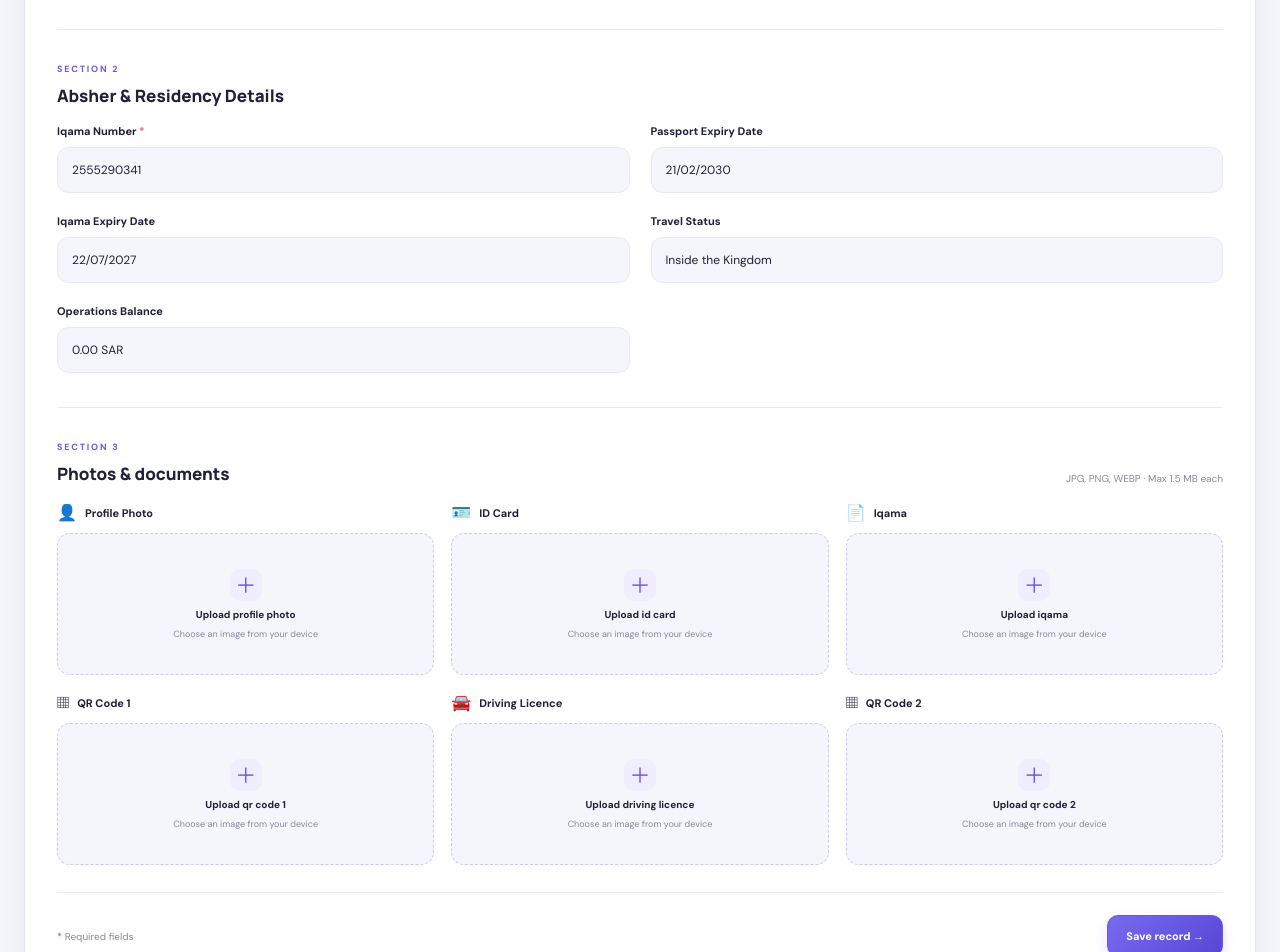
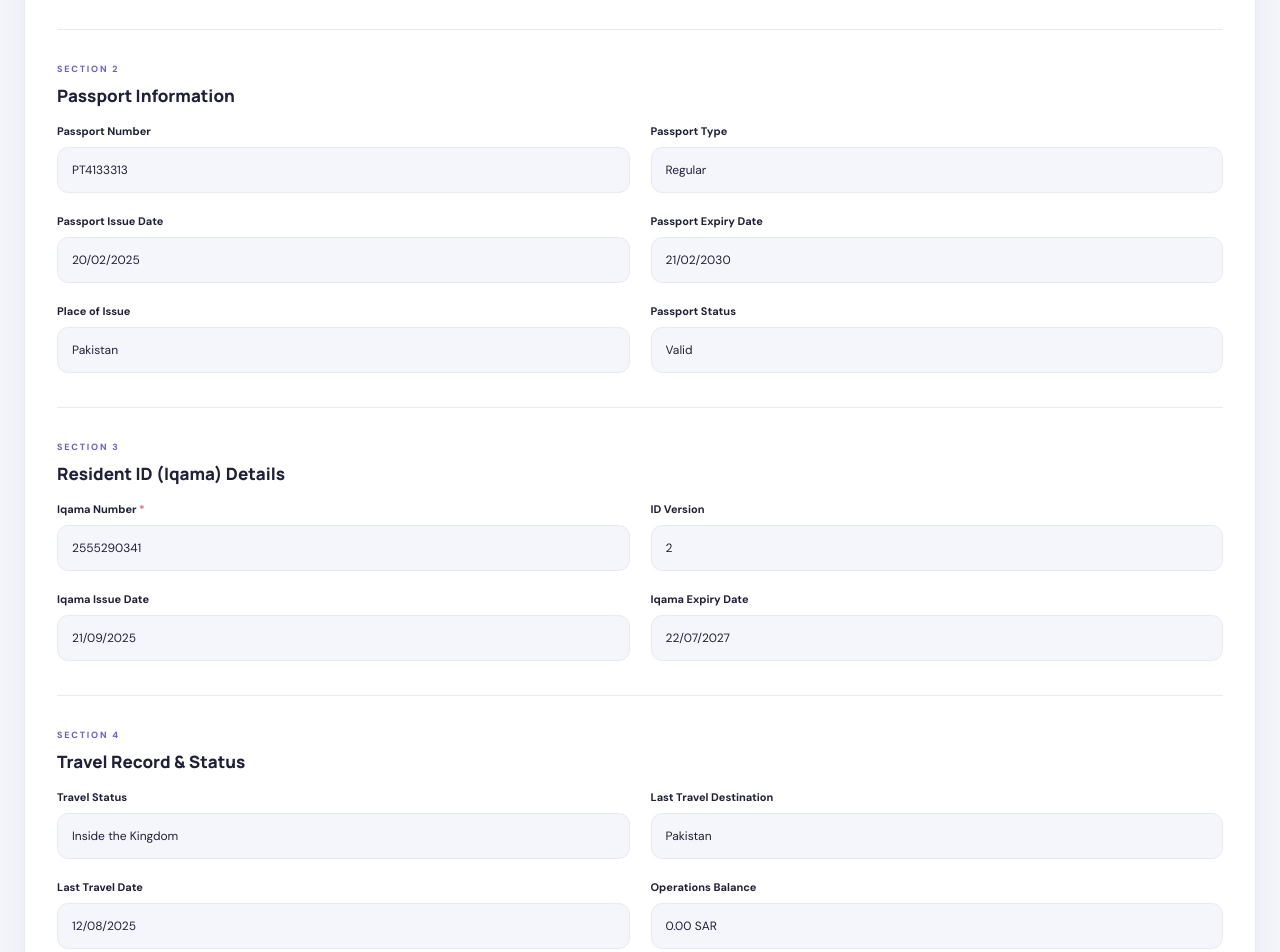
Before and after one commit to QudratUllahKhan9/absherDeshboardFrontend, a React (Vite) app: page / in a window 1280 px wide. Shown: the part 1040-1992 px from the top of the page. Built offline with nearby package versions, Linux system fonts and the light colour scheme.

Commit message:
Update App.jsx

```diff
--- a/src/App.jsx
+++ b/src/App.jsx
@@ -1,7 +1,7 @@
 import { useEffect, useMemo, useState } from "react";
 import "./App.css";
 
-const STORAGE_KEY = "peoplehub_records_v4";
+const STORAGE_KEY = "peoplehub_records_v5";
 const THEME_KEY = "peoplehub_theme";
 
 const IMAGE_FIELDS = [
@@ -15,13 +15,27 @@ const IMAGE_FIELDS = [
 
 const EMPTY_FORM = {
   name: "",
-  idNo: "2555290341",
   phone: "",
   password: "",
+
+  // Passport Information
   passportNo: "PT4133313",
-  passportExpiry: "21/02/2030",
-  iqamaExpiry: "22/07/2027",
+  passportType: "Regular",
+  passportIssueDate: "20/02/2025",
+  passportExpiryDate: "21/02/2030",
+  passportPlaceOfIssue: "Pakistan",
+  passportStatus: "Valid",
+
+  // Resident ID (Iqama) Details
+  idNo: "2555290341",
+  idVersion: "2",
+  iqamaIssueDate: "21/09/2025",
+  iqamaExpiryDate: "22/07/2027",
+
+  // Travel Record & Status
   travelStatus: "Inside the Kingdom",
+  lastTravelDestination: "Pakistan",
+  lastTravelDate: "12/08/2025",
   balance: "0.00 SAR",
 };
 
@@ -136,15 +150,7 @@ export default function App() {
 
     const record = {
       id: editingId || createId(),
-      name: form.name.trim(),
-      idNo: form.idNo.trim(),
-      phone: form.phone.trim(),
-      password: form.password.trim(),
-      passportNo: form.passportNo.trim(),
-      passportExpiry: form.passportExpiry.trim(),
-      iqamaExpiry: form.iqamaExpiry.trim(),
-      travelStatus: form.travelStatus.trim(),
-      balance: form.balance.trim(),
+      ...form,
       images: {
         ...(previousRecord?.images || {}),
         ...images,
@@ -170,13 +176,21 @@ export default function App() {
     setEditingId(item.id);
     setForm({
       name: item.name || "",
-      idNo: item.idNo || "",
       phone: item.phone || "",
       password: item.password || "",
       passportNo: item.passportNo || "",
-      passportExpiry: item.passportExpiry || "",
-      iqamaExpiry: item.iqamaExpiry || "",
+      passportType: item.passportType || "",
+      passportIssueDate: item.passportIssueDate || "",
+      passportExpiryDate: item.passportExpiryDate || "",
+      passportPlaceOfIssue: item.passportPlaceOfIssue || "",
+      passportStatus: item.passportStatus || "",
+      idNo: item.idNo || "",
+      idVersion: item.idVersion || "",
+      iqamaIssueDate: item.iqamaIssueDate || "",
+      iqamaExpiryDate: item.iqamaExpiryDate || "",
       travelStatus: item.travelStatus || "",
+      lastTravelDestination: item.lastTravelDestination || "",
+      lastTravelDate: item.lastTravelDate || "",
       balance: item.balance || "",
     });
     setImages(item.images || {});
@@ -271,7 +285,7 @@ export default function App() {
             </h1>
 
             <p>
-              Manage people details, Iqama/Passport info, passwords, travel records, and documents in one workspace.
+              Manage personal info, Passport, Resident ID (Iqama), and Travel status.
             </p>
 
             <a className="hero-link" href="#records">
@@ -346,7 +360,7 @@ export default function App() {
               <h2>
                 {editingId ? "Edit person record" : "Create a new record"}
               </h2>
-              <p>Enter personal details, contact info, password, and official documents data.</p>
+              <p>Enter all fields extracted from Absher details below.</p>
             </div>
 
             {editingId && (
@@ -361,36 +375,35 @@ export default function App() {
           </div>
 
           <form id="record-form" onSubmit={handleSubmit}>
+            {/* Section 1: Personal & Contact */}
             <div className="upload-heading" style={{ marginTop: 0, borderTop: 0, paddingTop: 0 }}>
               <div>
                 <span className="eyebrow">SECTION 1</span>
-                <h3>Basic, Contact & Password Info</h3>
+                <h3>Personal & Contact Details</h3>
               </div>
             </div>
 
             <div className="form-grid">
               <label className="field">
-                <span>Full name <b>*</b></span>
+                <span>Full Name <b>*</b></span>
                 <input
                   name="name"
                   value={form.name}
                   onChange={handleChange}
                   placeholder="Enter full name"
-                  autoComplete="off"
                   maxLength={120}
                   required
                 />
               </label>
 
               <label className="field">
-                <span>Phone number</span>
+                <span>Phone Number</span>
                 <input
                   type="tel"
                   name="phone"
                   value={form.phone}
                   onChange={handleChange}
                   placeholder="Enter phone number"
-                  autoComplete="off"
                   maxLength={30}
                 />
               </label>
@@ -403,28 +416,92 @@ export default function App() {
                   value={form.password}
                   onChange={handleChange}
                   placeholder="Enter password"
-                  autoComplete="off"
                   maxLength={50}
                 />
               </label>
+            </div>
 
+            {/* Section 2: Passport Information */}
+            <div className="upload-heading">
+              <div>
+                <span className="eyebrow">SECTION 2</span>
+                <h3>Passport Information</h3>
+              </div>
+            </div>
+
+            <div className="form-grid">
               <label className="field">
                 <span>Passport Number</span>
                 <input
                   name="passportNo"
                   value={form.passportNo}
                   onChange={handleChange}
-                  placeholder="Enter passport number"
-                  autoComplete="off"
+                  placeholder="Passport Number"
+                  maxLength={30}
+                />
+              </label>
+
+              <label className="field">
+                <span>Passport Type</span>
+                <input
+                  name="passportType"
+                  value={form.passportType}
+                  onChange={handleChange}
+                  placeholder="Regular"
+                  maxLength={30}
+                />
+              </label>
+
+              <label className="field">
+                <span>Passport Issue Date</span>
+                <input
+                  name="passportIssueDate"
+                  value={form.passportIssueDate}
+                  onChange={handleChange}
+                  placeholder="DD/MM/YYYY"
+                  maxLength={20}
+                />
+              </label>
+
+              <label className="field">
+                <span>Passport Expiry Date</span>
+                <input
+                  name="passportExpiryDate"
+                  value={form.passportExpiryDate}
+                  onChange={handleChange}
+                  placeholder="DD/MM/YYYY"
+                  maxLength={20}
+                />
+              </label>
+
+              <label className="field">
+                <span>Place of Issue</span>
+                <input
+                  name="passportPlaceOfIssue"
+                  value={form.passportPlaceOfIssue}
+                  onChange={handleChange}
+                  placeholder="Pakistan"
+                  maxLength={50}
+                />
+              </label>
+
+              <label className="field">
+                <span>Passport Status</span>
+                <input
+                  name="passportStatus"
+                  value={form.passportStatus}
+                  onChange={handleChange}
+                  placeholder="Valid"
                   maxLength={30}
                 />
               </label>
             </div>
 
+            {/* Section 3: Resident ID (Iqama) Details */}
             <div className="upload-heading">
               <div>
-                <span className="eyebrow">SECTION 2</span>
-                <h3>Absher & Residency Details</h3>
+                <span className="eyebrow">SECTION 3</span>
+                <h3>Resident ID (Iqama) Details</h3>
               </div>
             </div>
 
@@ -435,21 +512,30 @@ export default function App() {
                   name="idNo"
                   value={form.idNo}
                   onChange={handleChange}
-                  placeholder="Enter Iqama number"
-                  autoComplete="off"
+                  placeholder="Iqama Number"
                   maxLength={80}
                   required
                 />
               </label>
 
               <label className="field">
-                <span>Passport Expiry Date</span>
+                <span>ID Version</span>
                 <input
-                  name="passportExpiry"
-                  value={form.passportExpiry}
+                  name="idVersion"
+                  value={form.idVersion}
+                  onChange={handleChange}
+                  placeholder="2"
+                  maxLength={10}
+                />
+              </label>
+
+              <label className="field">
+                <span>Iqama Issue Date</span>
+                <input
+                  name="iqamaIssueDate"
+                  value={form.iqamaIssueDate}
                   onChange={handleChange}
                   placeholder="DD/MM/YYYY"
-                  autoComplete="off"
                   maxLength={20}
                 />
               </label>
@@ -457,24 +543,54 @@ export default function App() {
               <label className="field">
                 <span>Iqama Expiry Date</span>
                 <input
-                  name="iqamaExpiry"
-                  value={form.iqamaExpiry}
+                  name="iqamaExpiryDate"
+                  value={form.iqamaExpiryDate}
                   onChange={handleChange}
                   placeholder="DD/MM/YYYY"
-                  autoComplete="off"
                   maxLength={20}
                 />
               </label>
+            </div>
 
+            {/* Section 4: Travel Record & Status */}
+            <div className="upload-heading">
+              <div>
+                <span className="eyebrow">SECTION 4</span>
+                <h3>Travel Record & Status</h3>
+              </div>
+            </div>
+
+            <div className="form-grid">
               <label className="field">
                 <span>Travel Status</span>
                 <input
                   name="travelStatus"
                   value={form.travelStatus}
                   onChange={handleChange}
-                  placeholder="e.g. Inside the Kingdom"
-                  autoComplete="off"
+                  placeholder="Inside the Kingdom"
                   maxLength={50}
+                />
+              </label>
+
+              <label className="field">
+                <span>Last Travel Destination</span>
+                <input
+                  name="lastTravelDestination"
+                  value={form.lastTravelDestination}
+                  onChange={handleChange}
+                  placeholder="Pakistan"
+                  maxLength={50}
+                />
+              </label>
+
+              <label className="field">
+                <span>Last Travel Date</span>
+                <input
+                  name="lastTravelDate"
+                  value={form.lastTravelDate}
+                  onChange={handleChange}
+                  placeholder="DD/MM/YYYY"
+                  maxLength={20}
                 />
               </label>
 
@@ -484,17 +600,17 @@ export default function App() {
                   name="balance"
                   value={form.balance}
                   onChange={handleChange}
-                  placeholder="e.g. 0.00 SAR"
-                  autoComplete="off"
+                  placeholder="0.00 SAR"
                   maxLength={30}
                 />
               </label>
             </div>
 
+            {/* Section 5: Photos & Documents */}
             <div className="upload-heading">
               <div>
-                <span className="eyebrow">SECTION 3</span>
-                <h3>Photos & documents</h3>
+                <span className="eyebrow">SECTION 5</span>
+                <h3>Photos & Documents</h3>
               </div>
               <span className="file-limit">JPG, PNG, WEBP · Max 1.5 MB each</span>
             </div>
@@ -651,19 +767,19 @@ export default function App() {
                         <b>{item.phone || "—"} / {item.password ? "••••" : "—"}</b>
                       </div>
                       <div>
-                        <span>PASSPORT</span>
+                        <span>PASSPORT NO.</span>
                         <b>{item.passportNo || "—"}</b>
                       </div>
                     </div>
 
                     <div className="person-meta" style={{ marginTop: "8px" }}>
                       <div>
+                        <span>IQAMA EXPIRY</span>
+                        <b>{item.iqamaExpiryDate || "—"}</b>
+                      </div>
+                      <div>
                         <span>TRAVEL STATUS</span>
                         <b>{item.travelStatus || "—"}</b>
-                      </div>
-                      <div>
-                        <span>BALANCE</span>
-                        <b>{item.balance || "—"}</b>
                       </div>
                     </div>
 
```
